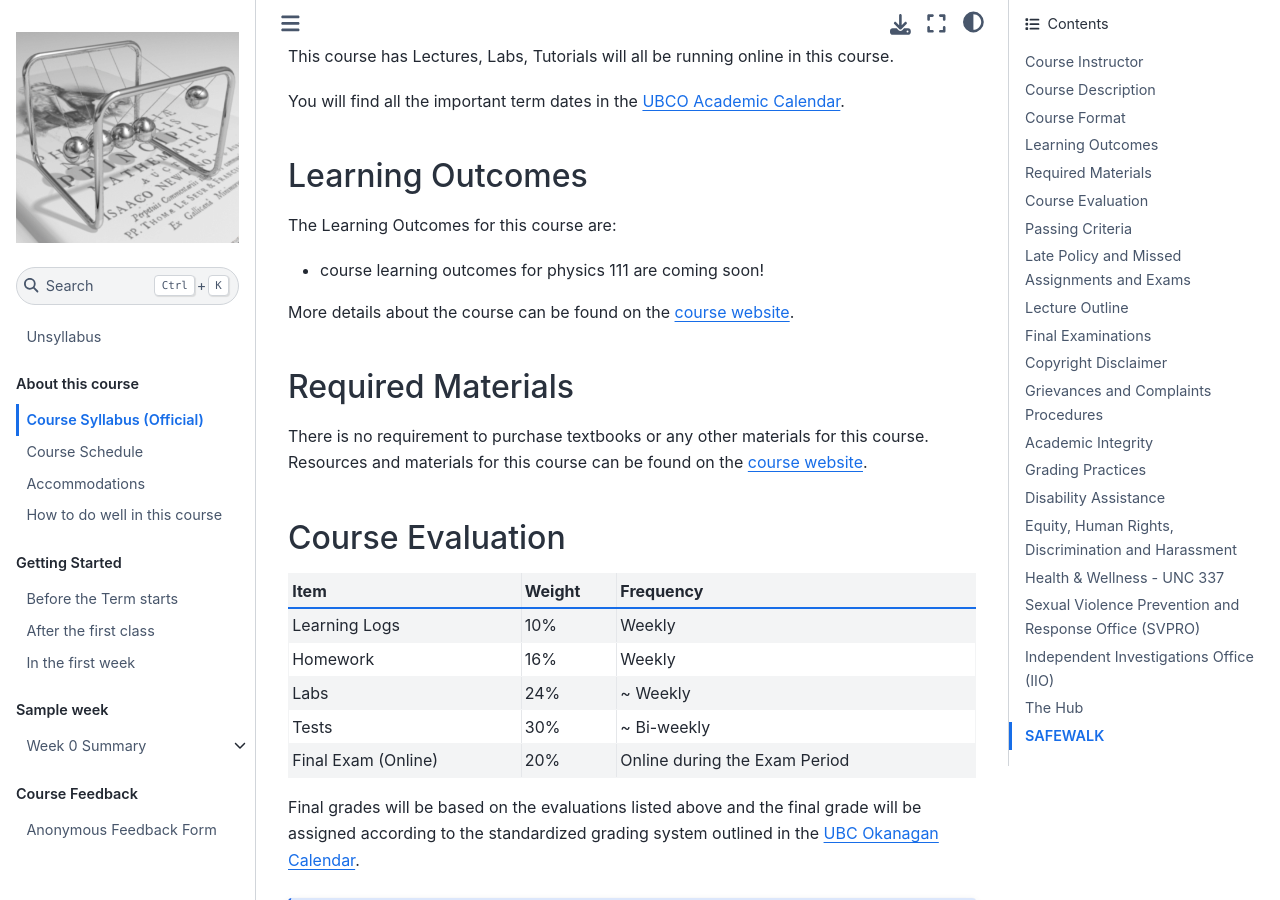
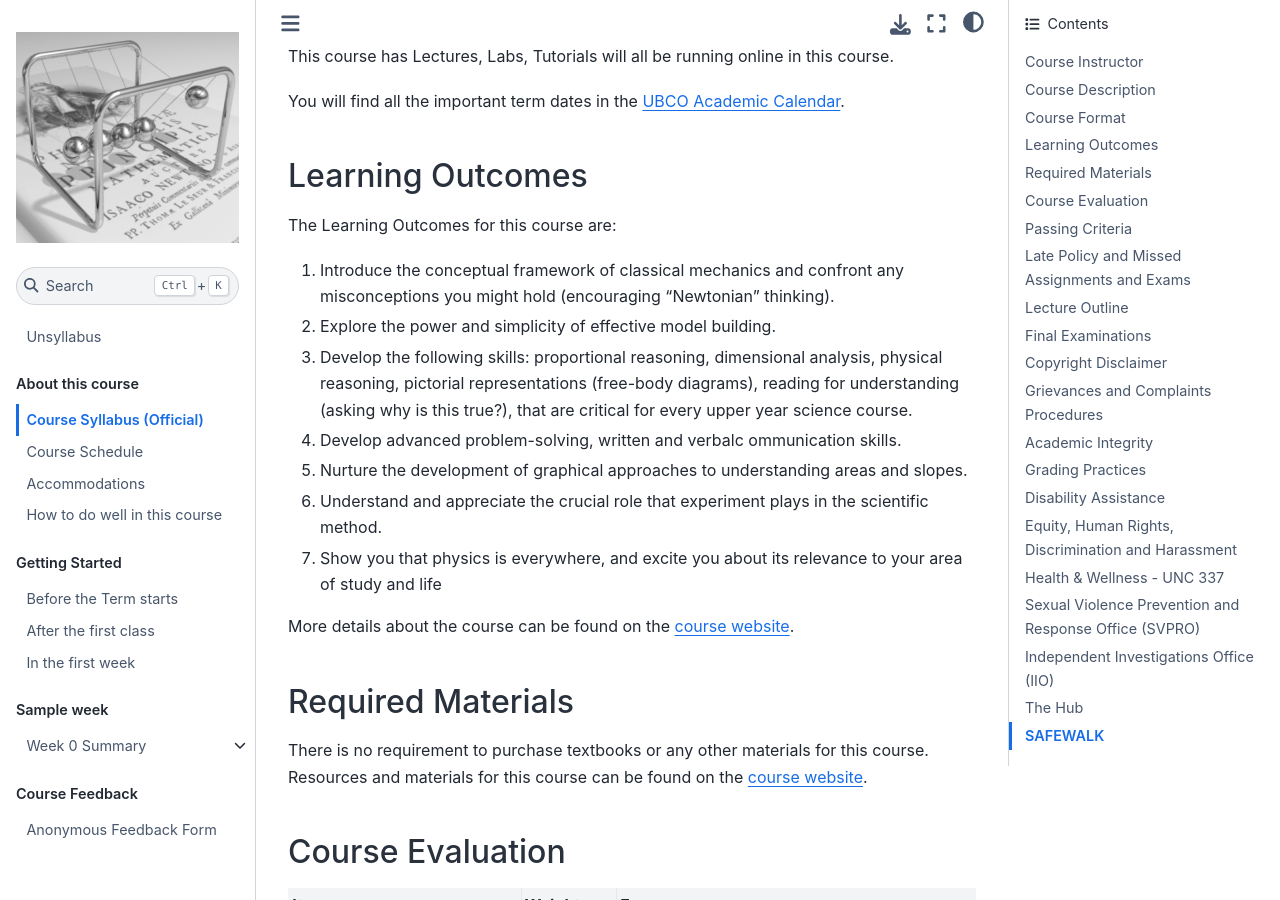
Before and after one commit to ubco-cmps/phys111_course, a Jupyter Book: the page built from about/syllabus.md, in a window 1280 px wide and 900 px high, scrolled down 2621 px. Built offline with Jupyter Book 1.0.4 settings and Sphinx 7.4.7 and the Sphinx Book theme 1.1.4, drawn with Linux system fonts in a browser that asks for light colours; pages that are not in the unit, such as notebooks, are missing from menus.

Commit message:
add lerning goals for Phys 111

```diff
--- a/about/syllabus_bits/course_LOs.md
+++ b/about/syllabus_bits/course_LOs.md
@@ -1 +1,7 @@
-- course learning outcomes for physics 111 are coming soon!
+1. Introduce the conceptual framework of classical mechanics and confront any misconceptions you might hold (encouraging “Newtonian” thinking).
+2. Explore the power and simplicity of effective model building.
+3. Develop the following skills: proportional reasoning, dimensional analysis, physical reasoning, pictorial representations (free-body diagrams), reading for understanding (asking why is this true?), that are critical for every upper year science course.
+4. Develop advanced problem-solving, written and verbalc ommunication skills.
+5. Nurture the development of graphical approaches to understanding areas and slopes.
+6. Understand and appreciate the crucial role that experiment plays in the scientific method.
+7. Show you that physics is everywhere, and excite you about its relevance to your area of study and life
```
